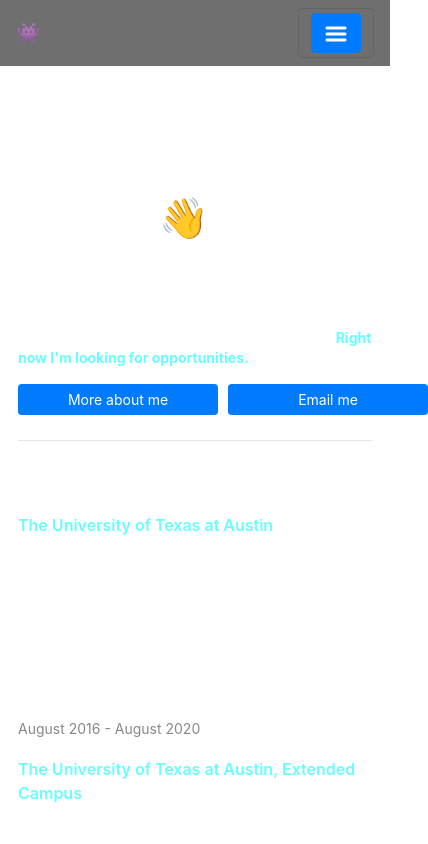
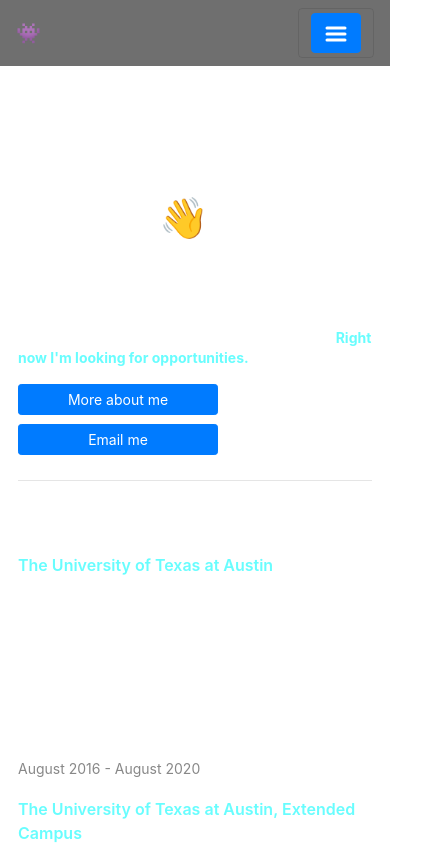
Before and after one commit to ataricoder/www, a Next.js app: page / in a window 390 px wide. Shown: the top 844 px of the page, 428 px wide, since content can reach past the window. Built offline with nearby package versions, Linux system fonts and the light colour scheme; a web font is replaced by a local one.

Commit message:
added media queries w styled components

```diff
--- a/pages/index.js
+++ b/pages/index.js
@@ -11,6 +11,10 @@
 	grid-template-columns: repeat(2, auto);
 	width: max-content;
 	column-gap: 10px;
+	@media (max-width: 991px) {
+		grid-template-columns: none;
+		grid-template-rows: repeat(2, auto);
+	}
 `;
 
 export default function Blog() {
```
